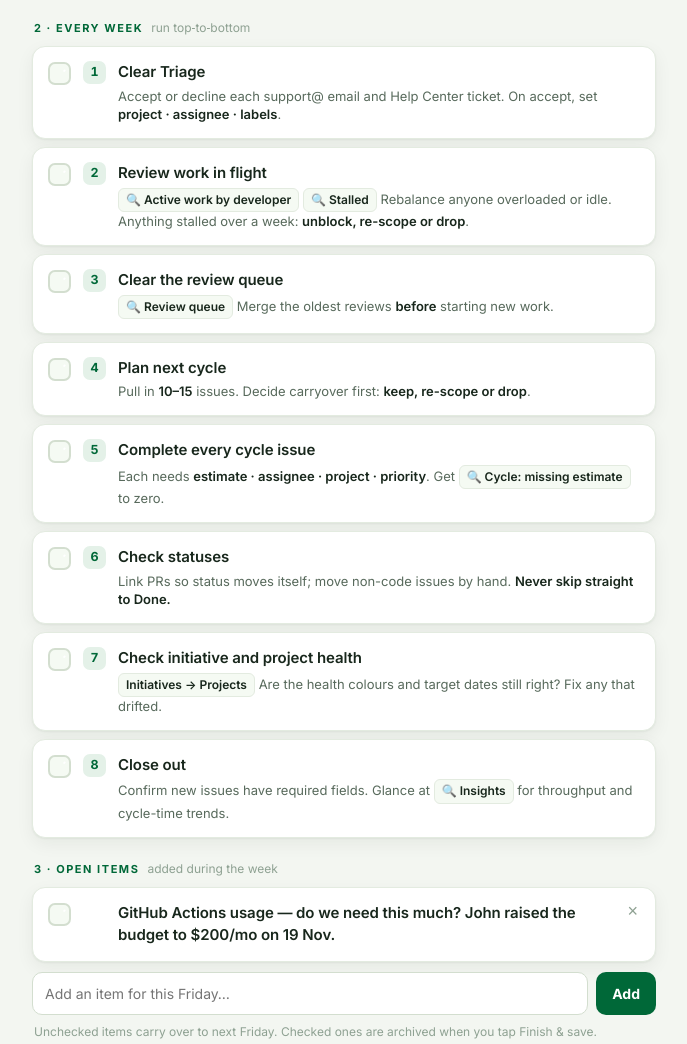
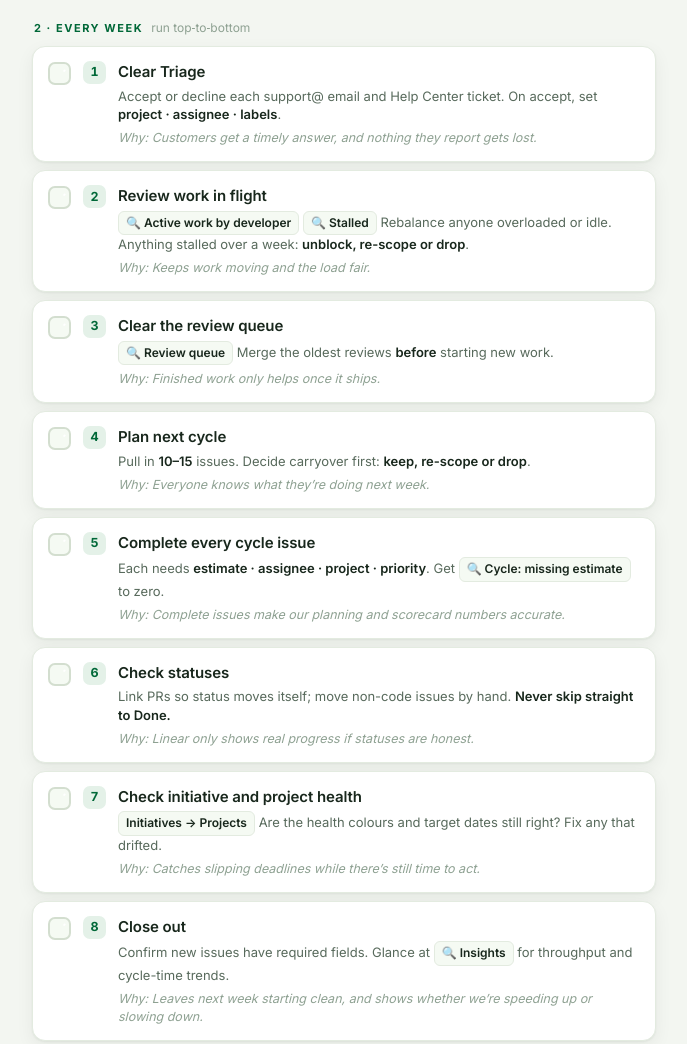
Before and after one commit to blossom-ag/blossom-friday-dev-call, a plain HTML site: page index.html in a window 1280 px wide. Shown: the part 416-1460 px from the top of the page, without its empty margins (296-983 px from the left). Drawn offline with Linux system fonts and the light colour scheme.

Commit message:
Add a one-line why to each weekly agenda item
Co-Authored-By: Claude Opus 5.5 <noreply@anthropic.com>

```diff
--- a/index.html
+++ b/index.html
@@ -182,6 +182,8 @@
     cursor:pointer;padding:0 2px;margin-left:auto;align-self:start}
   .x:hover{color:var(--ink)}
   .row.open{grid-template-columns:auto auto 1fr auto}
+  .body .why{display:block;margin-top:5px;font-size:12.5px;font-style:italic;color:var(--faint)}
+  .item.done .body .why{opacity:.55}
   .hint{font-size:12px;color:var(--faint);margin:8px 2px 0}
 </style>
 </head>
@@ -257,21 +259,21 @@
   ];
   var ROUTINE = [
     {id:'m1', t:'Clear Triage',
-     d:'Accept or decline each support@ email and Help&nbsp;Center ticket. On accept, set <b>project &middot; assignee &middot; labels</b>.'},
+     d:'Accept or decline each support@ email and Help&nbsp;Center ticket. On accept, set <b>project &middot; assignee &middot; labels</b>.<span class="why">Why: Customers get a timely answer, and nothing they report gets lost.</span>'},
     {id:'m2', t:'Review work in flight',
-     d:'<span class="chip">&#128269; Active work by developer</span> <span class="chip">&#128269; Stalled</span> Rebalance anyone overloaded or idle. Anything stalled over a week: <b>unblock, re-scope or drop</b>.'},
+     d:'<span class="chip">&#128269; Active work by developer</span> <span class="chip">&#128269; Stalled</span> Rebalance anyone overloaded or idle. Anything stalled over a week: <b>unblock, re-scope or drop</b>.<span class="why">Why: Keeps work moving and the load fair.</span>'},
     {id:'m3', t:'Clear the review queue',
-     d:'<span class="chip">&#128269; Review queue</span> Merge the oldest reviews <b>before</b> starting new work.'},
+     d:'<span class="chip">&#128269; Review queue</span> Merge the oldest reviews <b>before</b> starting new work.<span class="why">Why: Finished work only helps once it ships.</span>'},
     {id:'m4', t:'Plan next cycle',
-     d:'Pull in <b>10&ndash;15</b> issues. Decide carryover first: <b>keep, re-scope or drop</b>.'},
+     d:'Pull in <b>10&ndash;15</b> issues. Decide carryover first: <b>keep, re-scope or drop</b>.<span class="why">Why: Everyone knows what they&rsquo;re doing next week.</span>'},
     {id:'m5', t:'Complete every cycle issue',
-     d:'Each needs <b>estimate &middot; assignee &middot; project &middot; priority</b>. Get <span class="chip">&#128269; Cycle: missing estimate</span> to zero.'},
+     d:'Each needs <b>estimate &middot; assignee &middot; project &middot; priority</b>. Get <span class="chip">&#128269; Cycle: missing estimate</span> to zero.<span class="why">Why: Complete issues make our planning and scorecard numbers accurate.</span>'},
     {id:'m6', t:'Check statuses',
-     d:'Link PRs so status moves itself; move non-code issues by hand. <b>Never skip straight to Done.</b>'},
+     d:'Link PRs so status moves itself; move non-code issues by hand. <b>Never skip straight to Done.</b><span class="why">Why: Linear only shows real progress if statuses are honest.</span>'},
     {id:'m7', t:'Check initiative and project health',
-     d:'<span class="chip">Initiatives &rarr; Projects</span> Are the health colours and target dates still right? Fix any that drifted.'},
+     d:'<span class="chip">Initiatives &rarr; Projects</span> Are the health colours and target dates still right? Fix any that drifted.<span class="why">Why: Catches slipping deadlines while there&rsquo;s still time to act.</span>'},
     {id:'m8', t:'Close out',
-     d:'Confirm new issues have required fields. Glance at <span class="chip">&#128269; Insights</span> for throughput and cycle-time trends.'}
+     d:'Confirm new issues have required fields. Glance at <span class="chip">&#128269; Insights</span> for throughput and cycle-time trends.<span class="why">Why: Leaves next week starting clean, and shows whether we&rsquo;re speeding up or slowing down.</span>'}
   ];
   var SEED = [{id:'o-seed-gh', t:'GitHub Actions usage &mdash; do we need this much? John raised the budget to $200/mo on 19 Nov.'}];
 
```
